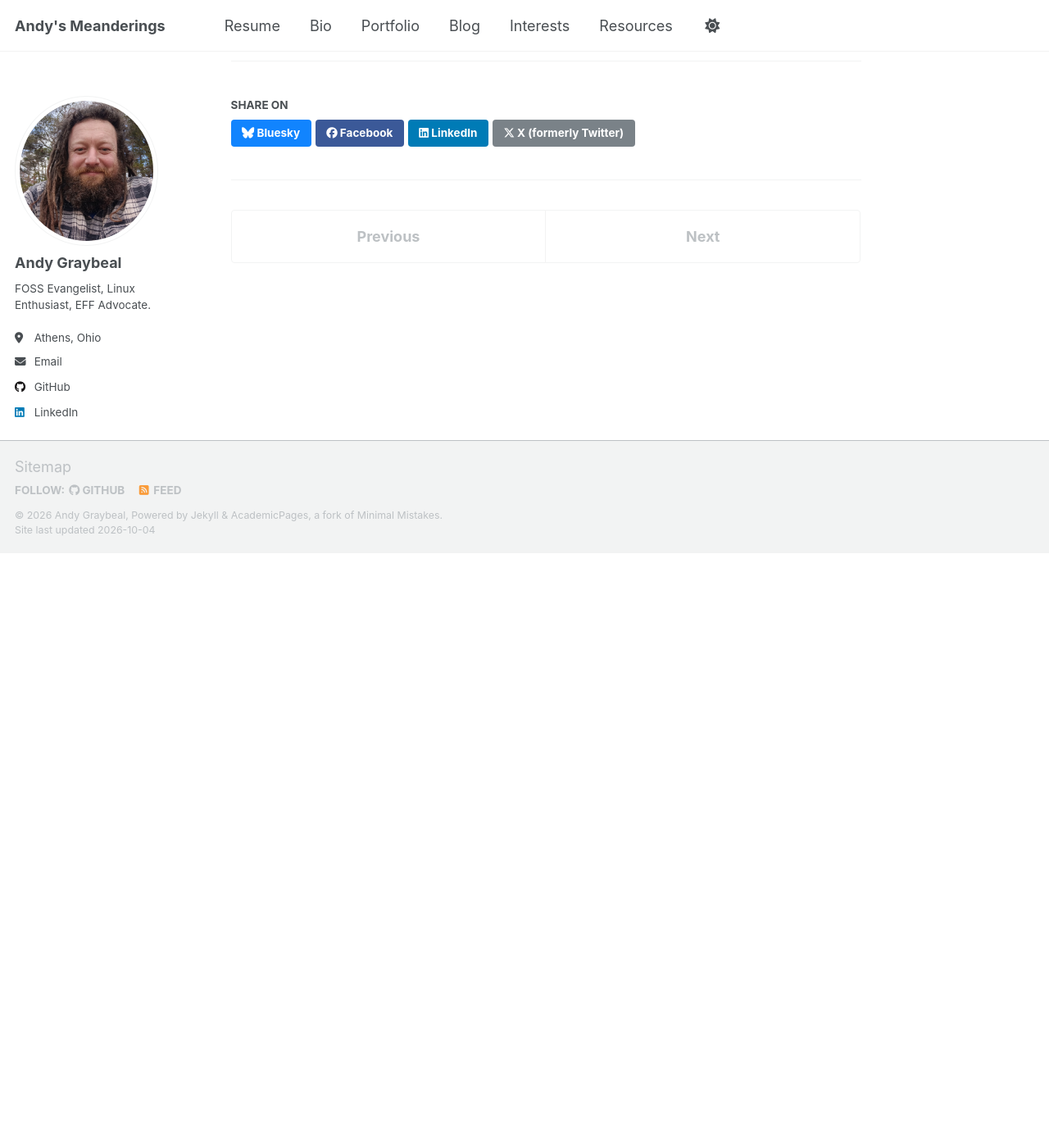
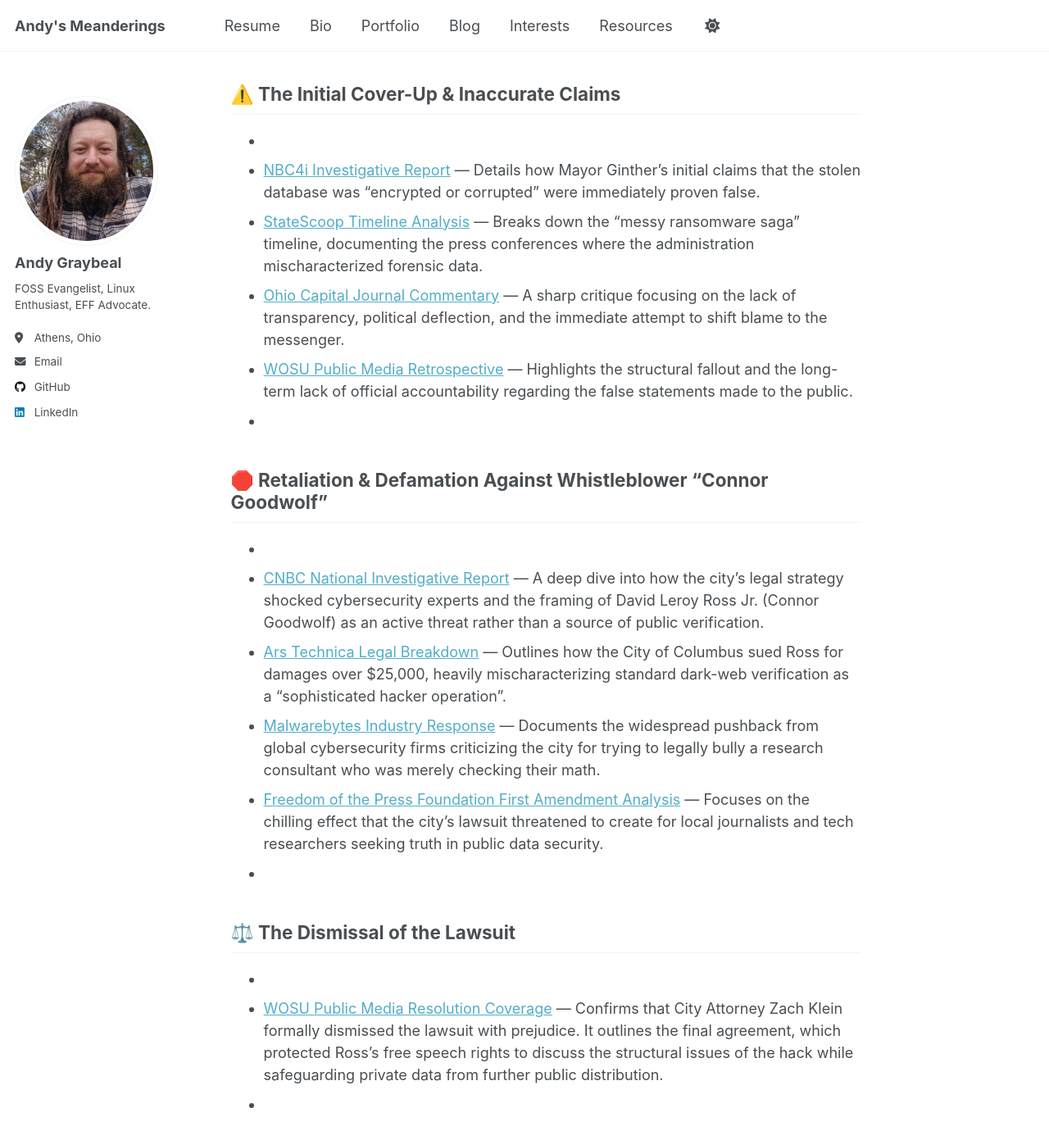
Before and after one commit to andy-graybeal/andy-graybeal.github.io, a Jekyll site: the page built from _portfolio/cybr-2100.md, in a window 1280 px wide and 1400 px high, scrolled down 3077 px. Shown: the top 1391 px of the window at 82% size. Built offline with Jekyll 4.4.1, drawn with Linux system fonts in a browser that asks for light colours; a script that is not in the unit is left out; before the commit the page ends 3752 px from its top, so only the background shows below that.

Commit message:
Update cybr-2100.md

```diff
--- a/_portfolio/cybr-2100.md
+++ b/_portfolio/cybr-2100.md
@@ -86,3 +86,28 @@ I am a systems and network administrator with extensive hands-on experience supp
 - [AI Civilizations](https://www.dwarkesh.com/p/openai-huggingface)
 - [Elon Musk's vote.org website](https://electionlawblog.org/2026/the-hidden-dangers-of-musks-votesafe-org/)
 - [AI Documentary](https://en.wikipedia.org/wiki/The_AI_Doc:_Or_How_I_Became_an_Apocaloptimist)
+- The 2024 Columbus Ransomware Breach: Official Misinformation and Whistleblower Retaliation
+
+## ⚠️ The Initial Cover-Up & Inaccurate Claims
+
+*
+* [NBC4i Investigative Report](https://www.nbc4i.com/news/investigates/mayor-ginther-shares-impact-of-columbus-data-leak-as-next-security-steps-begin/) — Details how Mayor Ginther's initial claims that the stolen database was "encrypted or corrupted" were immediately proven false.
+* [StateScoop Timeline Analysis](https://statescoop.com/columbus-ohio-ransomware-saga-legal-gray-areas-2024/) — Breaks down the "messy ransomware saga" timeline, documenting the press conferences where the administration mischaracterized forensic data.
+* [Ohio Capital Journal Commentary](https://ohiocapitaljournal.com/2024/09/03/columbus-officials-embarrass-themselves-with-lack-of-transparency-on-data-attack/) — A sharp critique focusing on the lack of transparency, political deflection, and the immediate attempt to shift blame to the messenger.
+* [WOSU Public Media Retrospective](https://www.wosu.org/2025-07-18/one-year-later-little-details-or-accountability-shown-by-columbus-officials-after-ransomware-attack) — Highlights the structural fallout and the long-term lack of official accountability regarding the false statements made to the public.
+*
+
+## 🛑 Retaliation & Defamation Against Whistleblower "Connor Goodwolf"
+
+*
+* [CNBC National Investigative Report](https://www.cnbc.com/2024/09/15/dark-web-expert-warned-us-hometown-about-big-hack-the-city-is-suing.html) — A deep dive into how the city's legal strategy shocked cybersecurity experts and the framing of David Leroy Ross Jr. (Connor Goodwolf) as an active threat rather than a source of public verification.
+* [Ars Technica Legal Breakdown](https://arstechnica.com/security/2024/08/city-of-columbus-sues-man-after-he-discloses-severity-of-ransomware-attack/) — Outlines how the City of Columbus sued Ross for damages over $25,000, heavily mischaracterizing standard dark-web verification as a "sophisticated hacker operation".
+* [Malwarebytes Industry Response](https://www.malwarebytes.com/blog/news/2024/09/city-of-columbus-tries-to-silence-security-researcher) — Documents the widespread pushback from global cybersecurity firms criticizing the city for trying to legally bully a research consultant who was merely checking their math.
+* [Freedom of the Press Foundation First Amendment Analysis](https://freedom.press/digisec/blog/city-sues-security-researcher-after-revelations-about-ransomware-attack/) — Focuses on the chilling effect that the city's lawsuit threatened to create for local journalists and tech researchers seeking truth in public data security.
+*
+
+## ⚖️ The Dismissal of the Lawsuit
+
+*
+* [WOSU Public Media Resolution Coverage](https://www.wosu.org/politics-government/2024-10-25/columbus-city-attorney-drops-lawsuit-against-cybersecurity-whistleblower) — Confirms that City Attorney Zach Klein formally dismissed the lawsuit with prejudice. It outlines the final agreement, which protected Ross's free speech rights to discuss the structural issues of the hack while safeguarding private data from further public distribution.
+*
```
